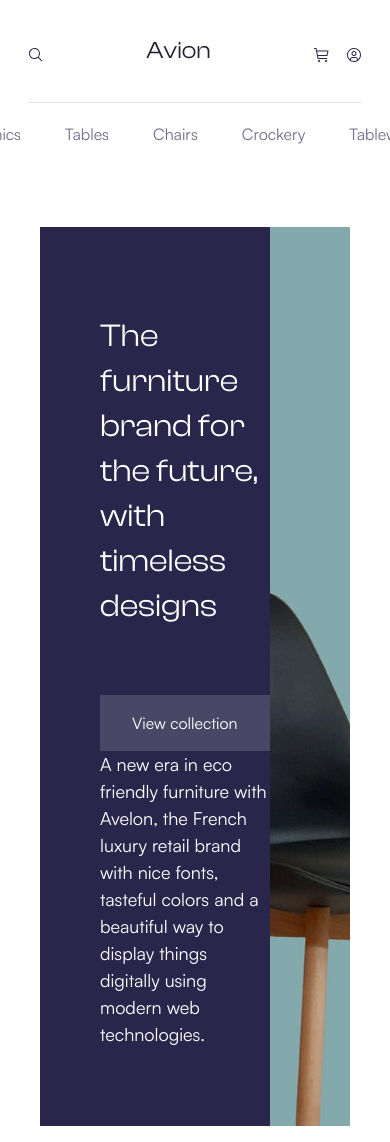
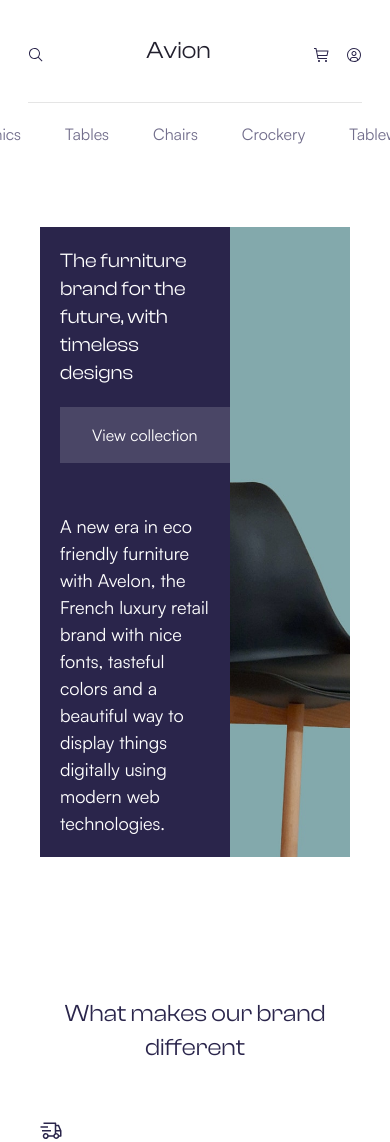
Before and after one commit to eugenekalib/Avion_front, a plain HTML site: page index.html in a window 390 px wide. Shown: the top 1142 px of the page. Drawn offline with Linux system fonts and the light colour scheme.

Commit message:
chore: adaptive hero section

```diff
--- a/styles/components/hero.css
+++ b/styles/components/hero.css
@@ -5,11 +5,10 @@
     margin-bottom: 60px;
 }
 .hero-info {
+    --padding: 60px;
     background-color: var(--dark-primary);
     color: white;
-    padding-top: 60px;
-    padding-left: 60px;
-    padding-bottom: 60px;
+    padding: var(--padding) 0 var(--padding) var(--padding);
     display: flex;
     flex-direction: column;
 }
@@ -19,8 +18,10 @@
     font-size: 32px;
     line-height: 45px;
     max-width: 510px;
+    margin: 0;
 }
 .hero-info__text {
+    margin: 0;
     margin-top: auto;
     max-width: 610px;
     font-weight: 400;
@@ -36,3 +37,21 @@
     background-color: var(--button-bgc);
     margin-top: 40px;
 }
+
+@media screen and (max-width: 1024px) {
+    .hero-info {
+        --padding: 20px;
+    }
+    .hero-info__heading {
+        font-size: 20px;
+        max-width: 80%;
+        line-height: 28px;
+    }
+    .button-hero {
+        margin-top: 20px;
+    }
+    .hero-info__text {
+        margin-top: 50px;
+        max-width: 90%;
+    }
+}
```
